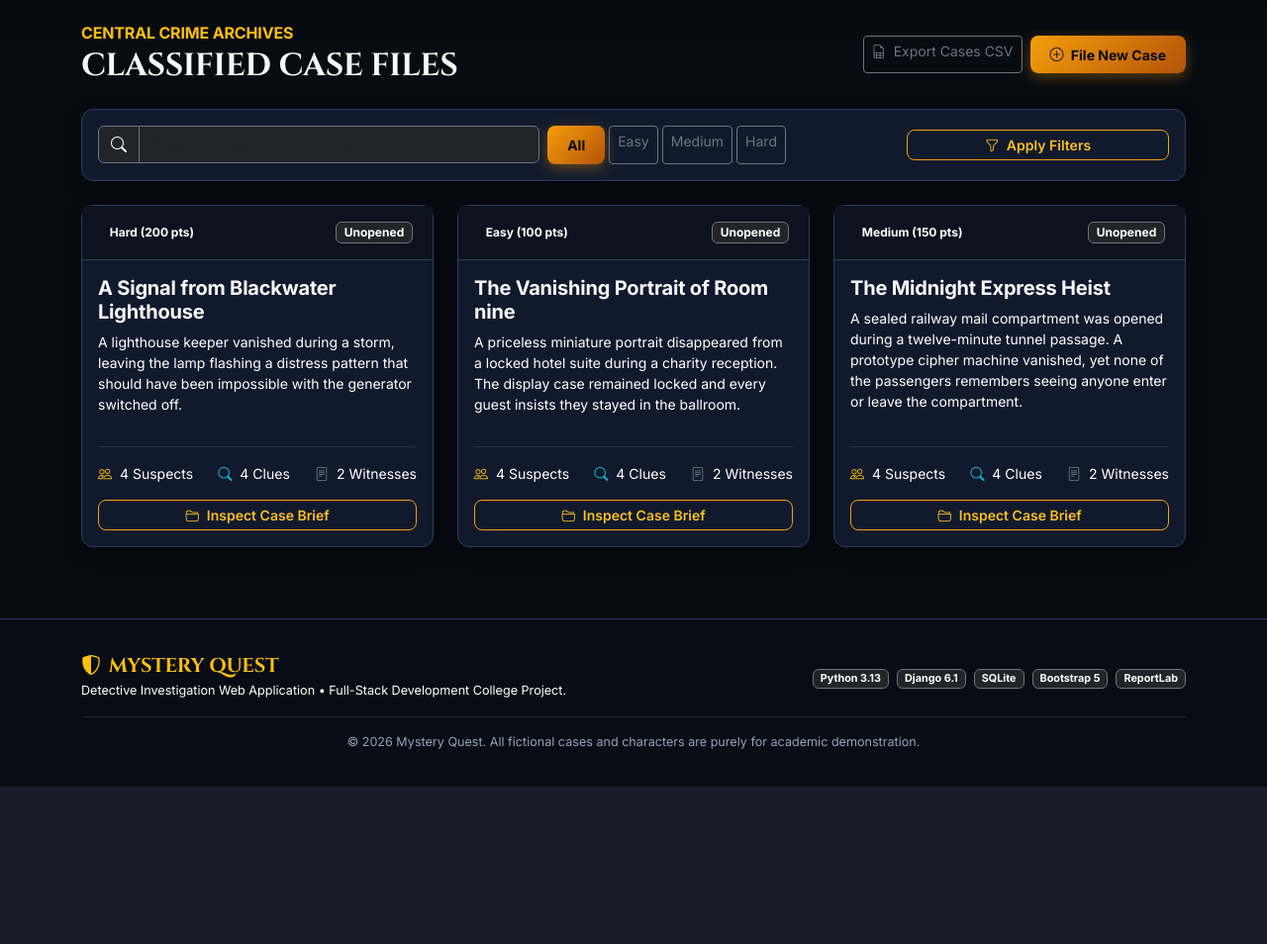
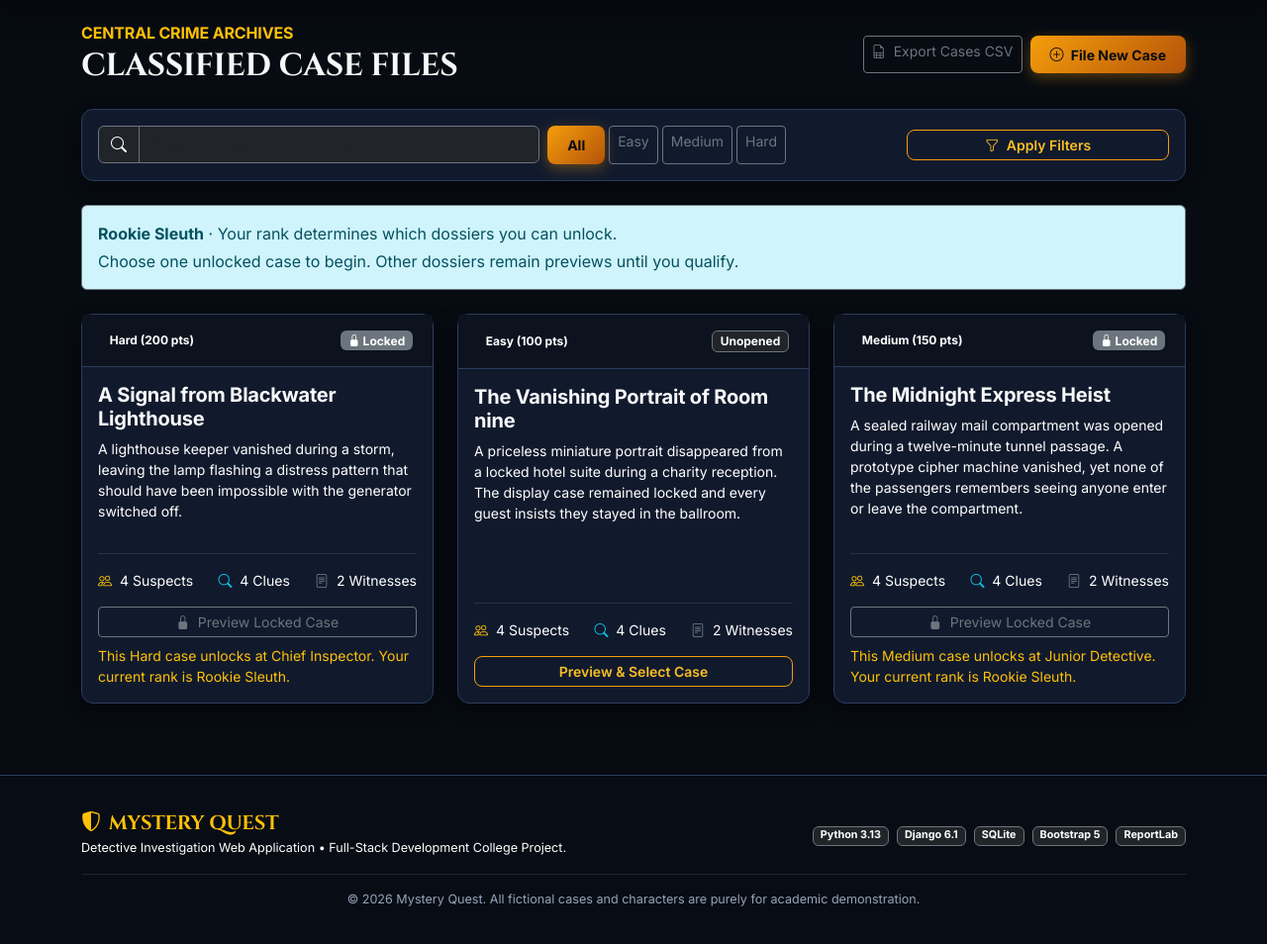
Before and after one commit to Aryan1771/Mystery-Quest, a Django app: page /cases/ in a window 1280 px wide. Shown: the part 101-1055 px from the top of the page at 99% size. Before the commit the page ends 896 px from the top, so only its background shows below. Run offline with Django 5.2, Linux system fonts and the light colour scheme; the visitor is signed in with stand-in values (Sample User, id 1); data comes from the database, SQL or seed files in the repository; parts of the project's set-up code (start-up, migrations or seed data) failed here and were passed over.

Commit message:
Show rank-locked case previews and active assignment

```diff
--- a/templates/investigation/case_list.html
+++ b/templates/investigation/case_list.html
@@ -47,6 +47,19 @@
         </form>
     </div>
 
+    {% if user.is_authenticated %}
+    <div class="alert alert-info border-secondary mb-4">
+        <strong>{{ player_profile.rank }}</strong> · Your rank determines which dossiers you can unlock.
+        {% if active_progress %}
+        <div class="mt-1">Active investigation: <strong>{{ active_progress.case.title }}</strong>. Complete it before opening another case.</div>
+        {% else %}
+        <div class="mt-1">Choose one unlocked case to begin. Other dossiers remain previews until you qualify.</div>
+        {% endif %}
+    </div>
+    {% else %}
+    <div class="alert alert-info border-secondary mb-4">Browse case previews. Log in to unlock and play investigations.</div>
+    {% endif %}
+
     <!-- Case Cards Grid -->
     <div class="row g-4">
         {% for item in cases_with_status %}
@@ -65,6 +78,8 @@
                         {% else %}
                             <span class="badge bg-warning text-dark"><i class="bi bi-hourglass-split"></i> In Progress</span>
                         {% endif %}
+                    {% elif item.locked %}
+                        <span class="badge bg-secondary"><i class="bi bi-lock-fill"></i> Locked</span>
                     {% else %}
                         <span class="badge bg-dark border border-secondary text-white">Unopened</span>
                     {% endif %}
@@ -92,14 +107,15 @@
                         </div>
 
                         <div class="d-grid gap-2">
-                            {% if item.progress %}
-                                <a href="{% url 'investigate' item.case.id %}" class="btn btn-gold btn-sm">
-                                    <i class="bi bi-door-open-fill me-1"></i> Enter Crime Room
-                                </a>
+                            {% if item.progress and item.progress.completion_status != 'Solved' and item.playable %}
+                                <a href="{% url 'investigate' item.case.id %}" class="btn btn-gold btn-sm">Continue Active Case</a>
+                            {% elif item.playable and not item.progress %}
+                                <a href="{% url 'case_detail' item.case.id %}" class="btn btn-outline-gold btn-sm">Preview & Select Case</a>
+                            {% elif item.progress and item.progress.completion_status == 'Solved' %}
+                                <a href="{% url 'case_detail' item.case.id %}" class="btn btn-outline-secondary btn-sm">Solved · View Dossier</a>
                             {% else %}
-                                <a href="{% url 'case_detail' item.case.id %}" class="btn btn-outline-gold btn-sm">
-                                    <i class="bi bi-folder2-open me-1"></i> Inspect Case Brief
-                                </a>
+                                <a href="{% url 'case_detail' item.case.id %}" class="btn btn-outline-secondary btn-sm"><i class="bi bi-lock-fill me-1"></i> Preview Locked Case</a>
+                                <small class="text-warning">{{ item.lock_reason }}</small>
                             {% endif %}
                         </div>
                     </div>
```
